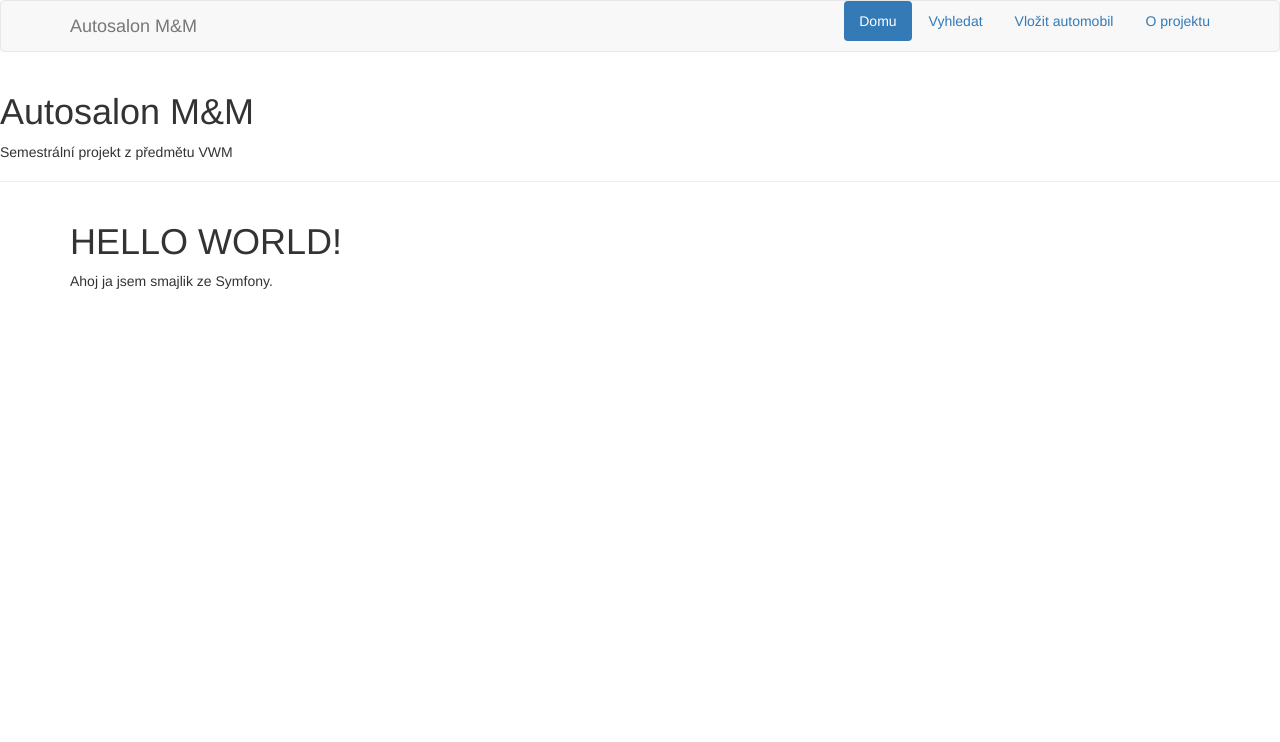
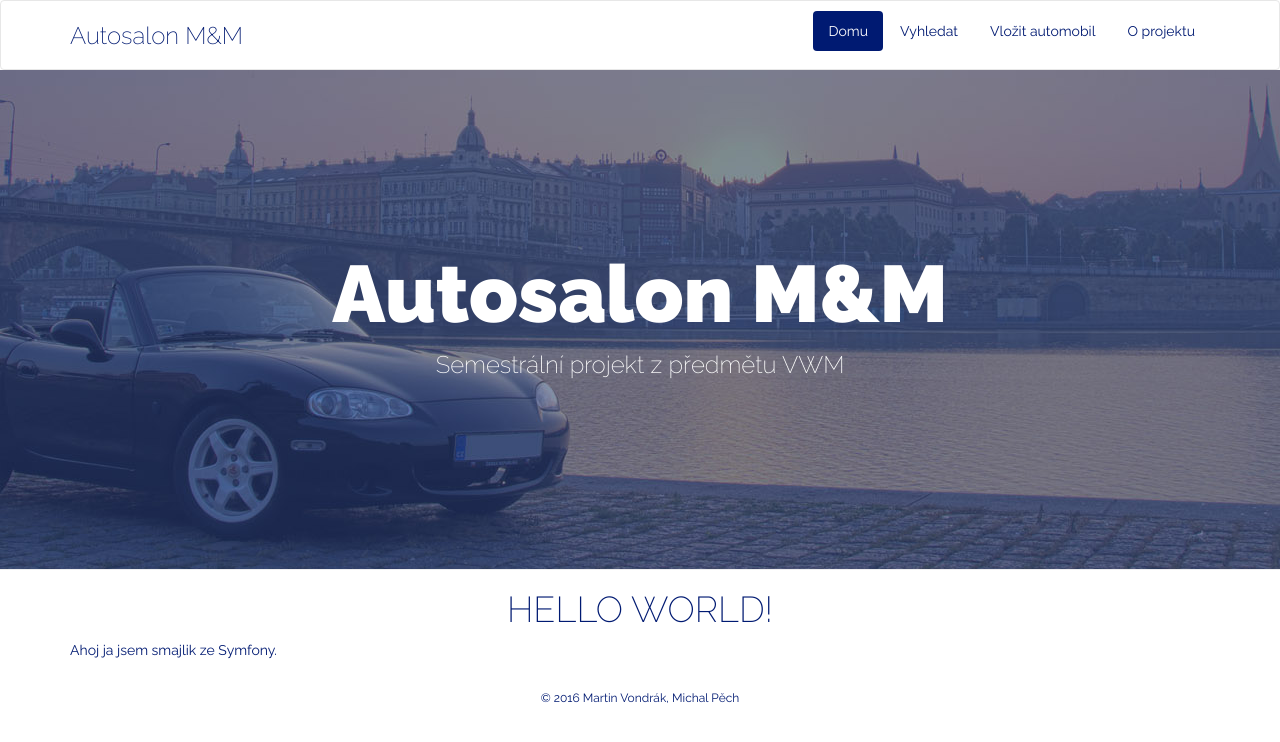
Before and after one commit to MartinVondrak/bi-vwm-fagin-algorithm, a PHP site: page / in a window 1280 px wide. Shown: the top 742 px of the page. Run offline with PHP 8.4, Linux system fonts and the light colour scheme; some libraries are stand-ins or nearby versions.

Commit message:
Vytvoreni zakladniho vzhledu uvodni stranky

```diff
--- a/src/Views/base.html.twig
+++ b/src/Views/base.html.twig
@@ -5,8 +5,10 @@
     <meta name="description" content="Semestral project for subject BI-VWM (Searching Web and Multimedia Databases). The application implements Fagin top(k) algorithm.">
     <meta name="author" content="Martin Vondrak, Michal Pech">
     <meta name="viewport" content="width=device-width, initial-scale=1">
-    <link rel="stylesheet" href="../../vendor/twbs/bootstrap/dist/css/bootstrap.min.css">
-    <script src="../../vendor/twbs/bootstrap/dist/js/bootstrap.min.js"></script>
+    <link rel="stylesheet" type="text/css" href="../../vendor/twbs/bootstrap/dist/css/bootstrap.css">
+    <link rel="stylesheet" type="text/css" href="../../src/Views/css/custom.css">
+    <script src="../../vendor/twbs/bootstrap/dist/js/bootstrap.js"></script>
+    <script src="https://ajax.googleapis.com/ajax/libs/jquery/1.12.0/jquery.min.js"></script>
     <title>{% block title %}Vítejte!{% endblock %}</title>
     {% block stylesheets %}{% endblock %}
 </head>
@@ -14,5 +16,6 @@
 {% include "menu.html.twig" %}
 {% block body %}{% endblock %}
 {% block javascripts %}{% endblock %}
+{% include "footer.html.twig" %}
 </body>
 </html>
--- /dev/null
+++ b/src/Views/css/custom.css
@@ -0,0 +1,73 @@
+@import url(https://fonts.googleapis.com/css?family=Raleway:900,400,200);
+
+* {
+    font-family: 'Raleway', sans-serif;
+    color: #001a72;
+}
+
+.navbar-default {
+    height: 70px;
+    margin: 0;
+    vertical-align: middle;
+    background-color: #ffffff;
+}
+
+.navbar-default .container div {
+    margin-top: 10px;
+}
+
+.navbar-default .navbar-brand, .navbar-default .navbar-brand:hover, .navbar-default .navbar-brand:visited {
+    font-size: 24px;
+    font-weight: 200;
+    color: #001a72;
+}
+
+.navbar-default .navbar-toggle, .navbar-default .navbar-toggle:hover, .navbar-default .navbar-toggle:focus {
+    background-color: #001a72;
+    border: 0;
+}
+
+.navbar-default .navbar-toggle .icon-bar {
+    background-color: #ffffff;
+}
+
+.nav-pills a {
+    color: #001a72;
+}
+
+.nav-pills>li.active>a, .nav-pills>li.active>a:hover {
+    background-color: #001a72;
+    color: #ffffff;
+}
+
+.page-header.main-page {
+    height: 500px;
+    margin: 0;
+    padding: 160px 20px 0 20px;
+    text-align: center;
+    background: url("../images/header.jpg") top center no-repeat;
+}
+
+.page-header.main-page h1 {
+    font-size: 80px;
+    font-weight: 900;
+    color: #ffffff;
+}
+
+.page-header.main-page p {
+    font-size: 24px;
+    font-weight: 200;
+    color: #ffffff;
+}
+
+.container h1 {
+    font-size: 36px;
+    font-weight: 200;
+    text-align: center;
+}
+
+.footer .container p {
+    margin-top: 20px;
+    text-align: center;
+    font-size: 12px;
+}
--- /dev/null
+++ b/src/Views/footer.html.twig
@@ -0,0 +1,8 @@
+{% block body %}
+    <div class="footer">
+        <div class="container">
+            <p>&copy; {{ "now"|date("Y") }} Martin Vondrák, Michal Pěch</p>
+        </div>
+    </div>
+
+{% endblock %}
--- a/src/Views/index.html.twig
+++ b/src/Views/index.html.twig
@@ -2,7 +2,10 @@
 {% block title %}HELLO WORLD!{% endblock %}
 
 {% block body %}
-    {% include "header.html.twig" %}
+    <div class="page-header main-page">
+        <h1>Autosalon M&M</h1>
+        <p>Semestrální projekt z předmětu VWM</p>
+    </div>
     <div class="container">
         <h1>HELLO WORLD!</h1>
         <p>Ahoj ja jsem smajlik ze Symfony.</p>
--- a/src/Views/menu.html.twig
+++ b/src/Views/menu.html.twig
@@ -3,8 +3,14 @@
     <nav class="navbar navbar-default">
         <div class="container" role="navigation">
             <div class="navbar-header">
+                <button type="button" class="navbar-toggle" data-toggle="collapse" data-target="#menu" aria-expanded="false" aria-controls="menu">
+                    <span class="icon-bar"></span>
+                    <span class="icon-bar"></span>
+                    <span class="icon-bar"></span>
+                </button>
                 <a class="navbar-brand" href="#">Autosalon M&M</a>
             </div>
+            <div class="collapse navbar-collapse" id="menu">
             	<ul class="nav nav-pills navbar-right">
             	    <li role="presentation" class="active"><a href="#">Domu</a></li>
             	    <li role="presentation"><a href="#">Vyhledat</a></li>
@@ -12,6 +18,7 @@
             	    <li role="presentation"><a href="#">O projektu</a></li>
             	</ul>
             </div>
+        </div>
     </nav>
 
 {% endblock %}
```
Also changed, not shown: src/Views/images/header.jpg (added). Lines whose indentation alone changed are shown as unchanged.
